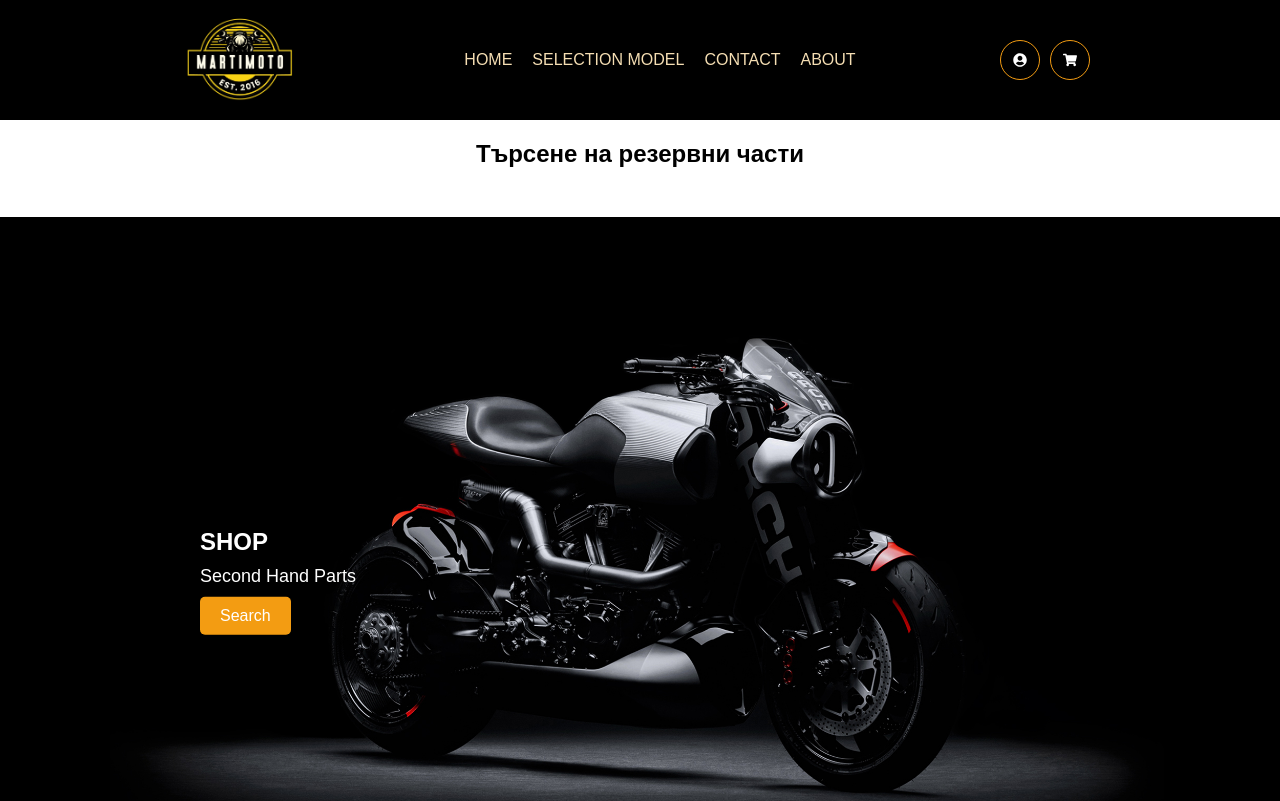
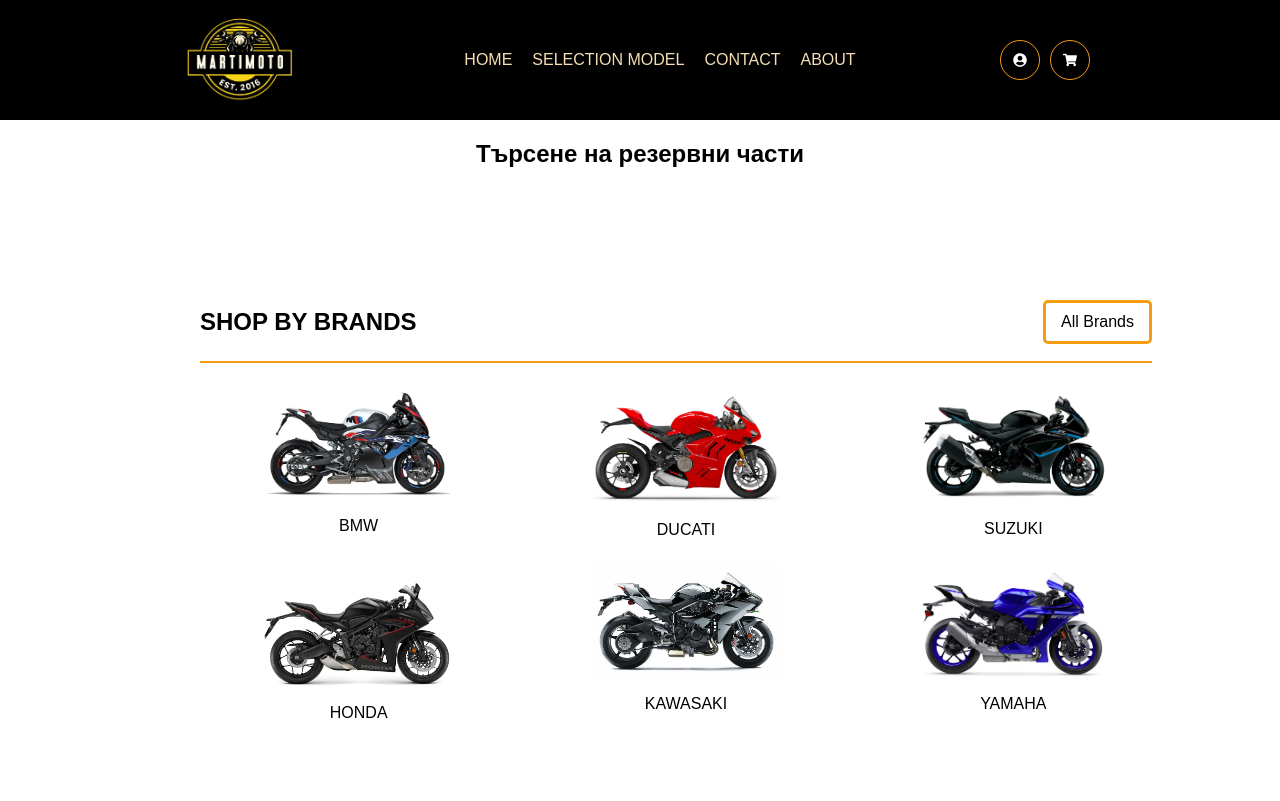
Before and after one commit to dsimplichev/martimoto, a React (Create React App) app: page /partssearch in a window 1280 px wide. Shown: the top 801 px of the page. Built offline with nearby package versions, Linux system fonts and the light colour scheme.

Commit message:
need to do page for parts search

```diff
--- a/src/App.js
+++ b/src/App.js
@@ -25,10 +25,16 @@
 
 
     <Routes>
+
+    <Route path="/" element={<Search />} />
+    <Route path="/brand" element={<Brand />} />
+    <Route path="/last-product" element={<LastProduct />} />
+    <Route path="/about" element={<About />} />
     <Route path="/partssearch" element={<PartsSearch />} />
+
     </Routes>
 
-    <Search />
+
     <Brand />
     <LastProduct />
     <About />
--- a/src/pages/partsSearch/PartsSearch.jsx
+++ b/src/pages/partsSearch/PartsSearch.jsx
@@ -1,10 +1,11 @@
-
 
 import React from "react";
+
 
 function PartsSearch() {
     return (
         <div>
+
             <h2>Търсене на резервни части</h2>
 
         </div>
--- a/src/pages/search/Search.jsx
+++ b/src/pages/search/Search.jsx
@@ -1,7 +1,18 @@
 import img from "../../assets/img_hme_11.jpg"
 import "./search.css"
+import { useNavigate } from "react-router-dom";
+
+
 
 function Search() {
+
+    const navigate = useNavigate();
+
+    const handleSearchClick = () => {
+        navigate("/partssearch");
+    };
+
+
     return (
         <>
             <div className="page-content">
@@ -11,7 +22,7 @@
 
                         <p className="shop-text">SHOP</p>
                         <p className="search-text">Second Hand Parts</p>
-                        <button className="search-btn">Search</button>
+                        <button className="search-btn" onClick={handleSearchClick}>Search</button>
                     </div>
                 </div>
             </div>
```
